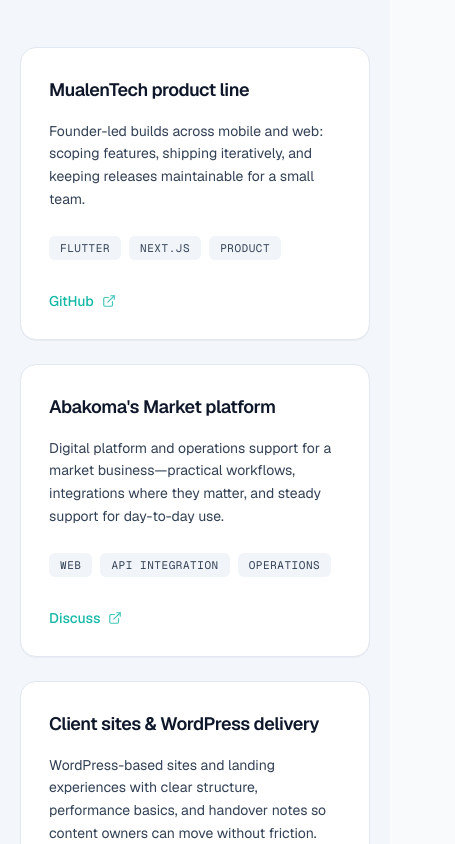
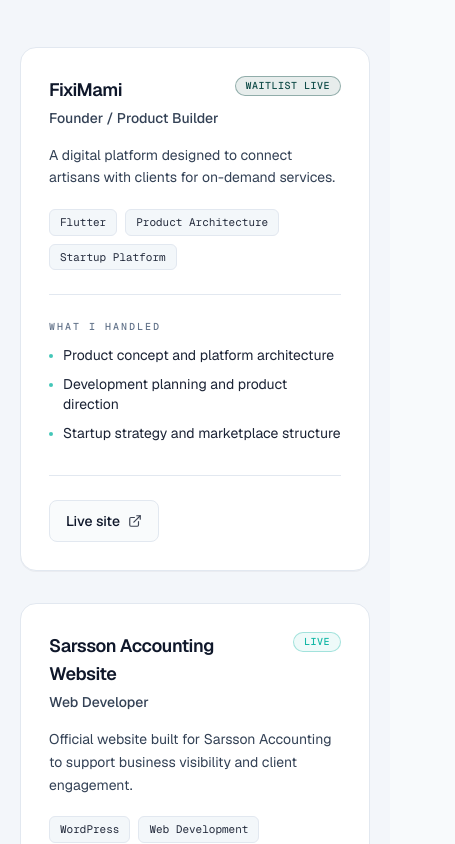
Before and after one commit to Fiximami/mualen-jerry-baada-portfolio, a Next.js app: page / in a window 390 px wide. Shown: the part 5360-6204 px from the top of the page, 455 px wide, since content can reach past the window. Built offline with nearby package versions, Linux system fonts and the light colour scheme.

Commit message:
Refactor projects section to use typed data-driven rendering

```diff
--- a/src/components/sections/projects-section.tsx
+++ b/src/components/sections/projects-section.tsx
@@ -2,10 +2,28 @@
 
 import { ExternalLink } from "lucide-react";
 import Link from "next/link";
+import { IconGithub } from "@/components/ui/brand-icons";
 import { Container } from "@/components/ui/container";
 import { SectionHeader } from "@/components/ui/section-header";
 import { SectionShell } from "@/components/ui/section-shell";
 import { projectsContent } from "@/data/projects";
+
+function statusBadgeClass(status: string): string {
+  const s = status.toLowerCase();
+  if (s === "live") {
+    return "border-accent/35 bg-accent/[0.07] text-accent";
+  }
+  if (s.includes("waitlist")) {
+    return "border-accent-faint/40 bg-accent-faint/10 text-label dark:text-accent/90";
+  }
+  if (s.includes("development") && s.includes("currently")) {
+    return "border-card-border bg-surface text-muted";
+  }
+  if (s.includes("prototype")) {
+    return "border-card-border bg-surface text-muted";
+  }
+  return "border-card-border bg-background/60 text-muted-faint dark:bg-background/30";
+}
 
 export function ProjectsSection() {
   return (
@@ -20,32 +38,79 @@ export function ProjectsSection() {
           label={projectsContent.sectionLabel}
           title={projectsContent.sectionTitle}
         />
-        <ul className="mt-14 grid gap-6 md:mt-16 lg:grid-cols-3 lg:gap-8">
+        <ul className="mt-14 grid gap-8 md:mt-16 lg:grid-cols-2 lg:gap-x-10 lg:gap-y-10">
           {projectsContent.items.map((project) => (
             <li key={project.title}>
               <article className="flex h-full flex-col rounded-2xl border border-card-border bg-card p-7 shadow-[0_1px_0_0_rgba(15,23,42,0.04)] transition-[border-color] duration-200 dark:shadow-none md:p-8">
-                <h3 className="text-lg font-semibold tracking-tight text-foreground">
+                <div className="flex flex-wrap items-start justify-between gap-3 gap-y-2">
+                  <div className="min-w-0 flex-1">
+                    <h3 className="text-lg font-semibold tracking-tight text-foreground md:text-xl">
                       {project.title}
                     </h3>
-                <p className="mt-4 flex-1 text-sm leading-relaxed text-muted">
+                    <p className="mt-1 text-sm font-medium text-muted">
+                      {project.role}
+                    </p>
+                  </div>
+                  <span
+                    className={`shrink-0 rounded-full border px-2.5 py-1 font-mono text-[10px] font-medium uppercase leading-none tracking-wider ${statusBadgeClass(project.status)}`}
+                  >
+                    {project.status}
+                  </span>
+                </div>
+                <p className="mt-4 text-sm leading-relaxed text-muted md:text-[15px]">
                   {project.description}
                 </p>
-                <ul className="mt-6 flex flex-wrap gap-2">
-                  {project.tags.map((tag) => (
-                    <li key={tag}>
-                      <span className="rounded-md border border-transparent bg-surface px-2.5 py-1 font-mono text-[11px] uppercase tracking-wider text-muted dark:bg-background/60">
-                        {tag}
+                <ul className="mt-5 flex flex-wrap gap-2">
+                  {project.techStack.map((tech) => (
+                    <li key={tech}>
+                      <span className="inline-flex rounded-md border border-card-border bg-surface/80 px-2.5 py-1 font-mono text-[11px] text-foreground/90 dark:bg-background/50">
+                        {tech}
                       </span>
                     </li>
                   ))}
                 </ul>
+                <div className="mt-6 border-t border-card-border pt-6">
+                  <p className="font-mono text-[10px] font-medium uppercase tracking-[0.2em] text-muted-faint">
+                    What I handled
+                  </p>
+                  <ul className="mt-3 space-y-2.5 text-sm leading-snug text-foreground/95">
+                    {project.whatIHandled.map((item) => (
+                      <li key={item} className="flex gap-2.5">
+                        <span
+                          className="mt-2 h-1 w-1 shrink-0 rounded-full bg-accent/80"
+                          aria-hidden
+                        />
+                        <span>{item}</span>
+                      </li>
+                    ))}
+                  </ul>
+                </div>
+                {(project.liveLink || project.githubLink) && (
+                  <div className="mt-8 flex flex-wrap gap-3 border-t border-card-border pt-6">
+                    {project.liveLink ? (
                       <Link
-                  href={project.href}
-                  className="mt-8 inline-flex items-center gap-2 text-sm font-medium text-accent transition-colors duration-200 hover:text-accent-muted"
+                        href={project.liveLink}
+                        target="_blank"
+                        rel="noopener noreferrer"
+                        className="inline-flex items-center gap-2 rounded-lg border border-card-border bg-background/80 px-4 py-2.5 text-sm font-medium text-foreground transition-colors duration-200 hover:border-accent/30 hover:text-accent dark:bg-background/40"
                       >
-                  {project.linkLabel}
+                        Live site
                         <ExternalLink className="h-3.5 w-3.5 opacity-80" aria-hidden />
                       </Link>
+                    ) : null}
+                    {project.githubLink ? (
+                      <Link
+                        href={project.githubLink}
+                        target="_blank"
+                        rel="noopener noreferrer"
+                        className="inline-flex items-center gap-2 rounded-lg border border-card-border bg-background/80 px-4 py-2.5 text-sm font-medium text-foreground transition-colors duration-200 hover:border-accent/30 hover:text-accent dark:bg-background/40"
+                      >
+                        <IconGithub className="h-3.5 w-3.5 opacity-80" />
+                        Source
+                      </Link>
+                    ) : null}
+                  </div>
+                )}
               </article>
             </li>
           ))}
--- a/src/data/projects.ts
+++ b/src/data/projects.ts
@@ -2,31 +2,104 @@ import type { ProjectsContent } from "@/types/portfolio";
 
 export const projectsContent: ProjectsContent = {
   sectionLabel: "Projects",
-  sectionTitle: "Work that reflects how I build and support products.",
+  sectionTitle: "Selected work across product, web, and mobile delivery.",
   items: [
     {
-      title: "MualenTech product line",
+      title: "FixiMami",
+      role: "Founder / Product Builder",
       description:
-        "Founder-led builds across mobile and web: scoping features, shipping iteratively, and keeping releases maintainable for a small team.",
-      tags: ["Flutter", "Next.js", "Product"],
-      href: "https://github.com/MualenJerryBaada",
-      linkLabel: "GitHub",
+        "A digital platform designed to connect artisans with clients for on-demand services.",
+      status: "Waitlist Live",
+      techStack: ["Flutter", "Product Architecture", "Startup Platform"],
+      whatIHandled: [
+        "Product concept and platform architecture",
+        "Development planning and product direction",
+        "Startup strategy and marketplace structure",
+      ],
+      liveLink: "https://fiximami.org",
     },
     {
-      title: "Abakoma's Market platform",
+      title: "Sarsson Accounting Website",
+      role: "Web Developer",
       description:
-        "Digital platform and operations support for a market business—practical workflows, integrations where they matter, and steady support for day-to-day use.",
-      tags: ["Web", "API Integration", "Operations"],
-      href: "#contact",
-      linkLabel: "Discuss",
+        "Official website built for Sarsson Accounting to support business visibility and client engagement.",
+      status: "Live",
+      techStack: ["WordPress", "Web Development"],
+      whatIHandled: [
+        "Website architecture and page structure",
+        "Service page setup",
+        "Inquiry/contact functionality",
+        "Digital visibility support",
+      ],
+      liveLink: "https://sarssonaccounting.com",
     },
     {
-      title: "Client sites & WordPress delivery",
+      title: "Mecellino Haven",
+      role: "Web Developer",
       description:
-        "WordPress-based sites and landing experiences with clear structure, performance basics, and handover notes so content owners can move without friction.",
-      tags: ["WordPress", "Tailwind CSS", "Delivery"],
-      href: "#contact",
-      linkLabel: "Get in touch",
+        "Website for a children's amusement and recreation park.",
+      status: "Development completed, deployment pending",
+      techStack: ["WordPress", "Web Development"],
+      whatIHandled: [
+        "Website structure and layout",
+        "Attractions and packages pages",
+        "Visitor information pages",
+        "Future booking/ticketing structure planning",
+      ],
+    },
+    {
+      title: "Nestorics",
+      role: "Founder / Product Builder",
+      description:
+        "A smart technology e-commerce platform focused on gadgets and smart devices.",
+      status: "Deployment pending",
+      techStack: ["WordPress", "E-commerce", "Product Strategy"],
+      whatIHandled: [
+        "Product concept and platform structure",
+        "E-commerce setup planning",
+        "Product positioning and catalog structure",
+      ],
+      liveLink: "https://nestorics.com",
+    },
+    {
+      title: "Breakdown Connect",
+      role: "Mobile App Developer",
+      description:
+        "Mobile app designed to connect drivers with nearby mechanics and roadside assistance providers.",
+      status: "Prototype developed",
+      techStack: ["Flutter", "Mobile App Development"],
+      whatIHandled: [
+        "Mobile application development",
+        "Service request workflow",
+        "Assistance feature planning",
+      ],
+    },
+    {
+      title: "PrideApp SL",
+      role: "Mobile App Developer",
+      description:
+        "Mobile application developed as part of a collaborative client project.",
+      status: "Development completed, client-side deployment not continued",
+      techStack: ["Flutter", "Mobile App Development"],
+      whatIHandled: [
+        "Feature implementation",
+        "Interface development support",
+        "Team collaboration on app functionality",
+      ],
+    },
+    {
+      title: "TruthSmartTips",
+      role: "Full Stack Developer / Product Builder",
+      description:
+        "A football prediction and analytics platform currently being built.",
+      status: "Currently in development",
+      techStack: ["Next.js", "Supabase", "TypeScript", "Tailwind CSS"],
+      whatIHandled: [
+        "Platform architecture",
+        "Authentication and role-based access planning",
+        "Prediction dashboard structure",
+        "Database and frontend planning",
+      ],
     },
   ],
 };
```
Also changed, not shown: src/types/portfolio.ts (+2 -8 lines), src/types/project.ts (added, +10 -0 lines). Lines whose indentation alone changed are shown as unchanged.
